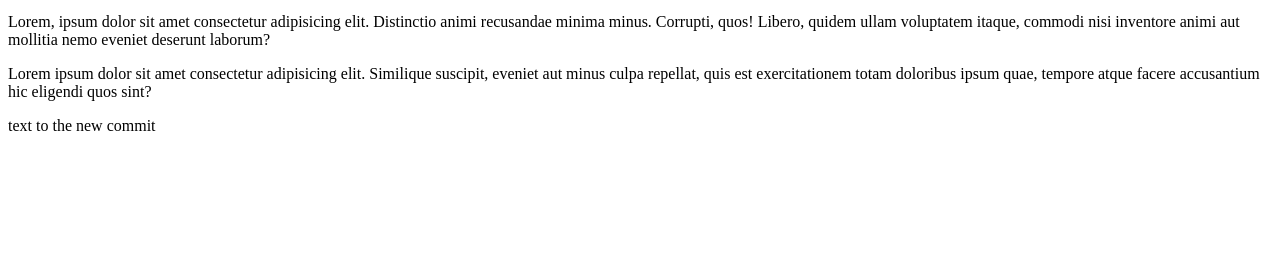
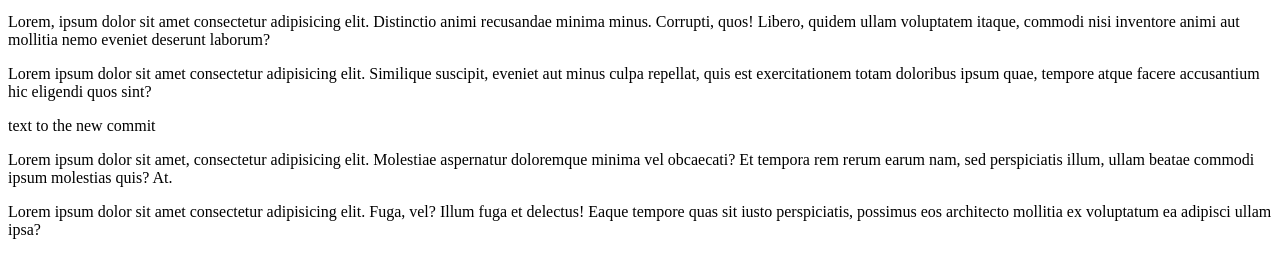
Before and after one commit to smadych/testRep, a plain HTML site: page index.html in a window 1280 px wide. Shown: the part 119-392 px from the top of the page. Drawn offline with Linux system fonts and the light colour scheme.

Commit message:
new commit

```diff
--- a/index.html
+++ b/index.html
@@ -14,5 +14,8 @@
     </div>
 
     <p>text to the new commit</p>
+
+   <p>Lorem ipsum dolor sit amet, consectetur adipisicing elit. Molestiae aspernatur doloremque minima vel obcaecati? Et tempora rem rerum earum nam, sed perspiciatis illum, ullam beatae commodi ipsum molestias quis? At.</p>
+   <p>Lorem ipsum dolor sit amet consectetur adipisicing elit. Fuga, vel? Illum fuga et delectus! Eaque tempore quas sit iusto perspiciatis, possimus eos architecto mollitia ex voluptatum ea adipisci ullam ipsa?</p>
 </body>
 </html>
```
